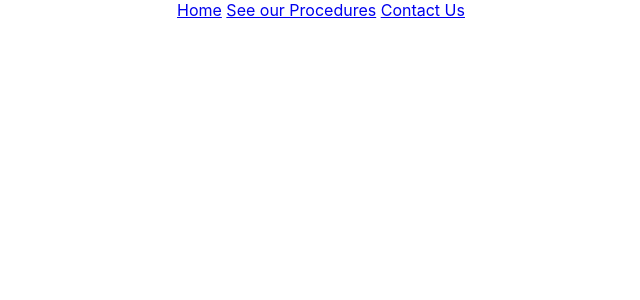
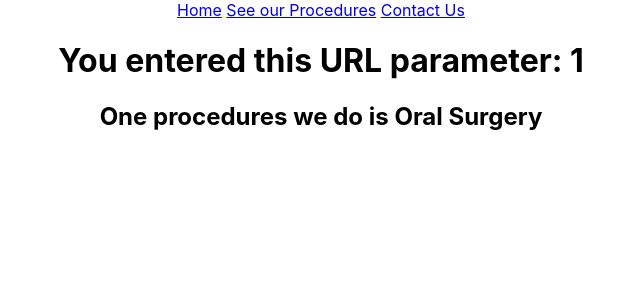
Before and after one commit to margaret-jihua/dentist-website, a React (Create React App) app: page /widgets/1 in a window 1280 px wide. Shown: the top 300 px of the page, without its empty margins (319-959 px from the left). Built offline with nearby package versions, Linux system fonts and the light colour scheme.

Commit message:
[WidgetShow] Add WidgetShow route

```diff
--- a/src/App.js
+++ b/src/App.js
@@ -10,6 +10,7 @@
 import Home from './Home'
 import Procedures from './Procedures'
 import Contact from './Contact'
+import WidgetShow from './WidgetShow';
 
 function App() {
 
@@ -33,6 +34,7 @@
         <Route exact path='/' component={Home} />
         <Route path='/procedures' render={() => <Procedures procedures={procedures} />} />
         <Route path='/Contact' component={Contact} />
+        <Route path='/widgets/:id' render={(props) => <WidgetShow procedures={procedures} {...props} /> } />
       </div>
     </Router>
 
--- /dev/null
+++ b/src/WidgetShow.js
@@ -0,0 +1,13 @@
+import React from 'react'
+
+const WidgetShow = (props) => {
+    console.log(props);
+    return (
+        <div>
+            <h1>You entered this URL parameter: {props.match.params.id}</h1>
+            <h2>One procedures we do is {props.procedures[props.match.params.id]}</h2>
+        </div>
+    )
+}
+
+export default WidgetShow
```
